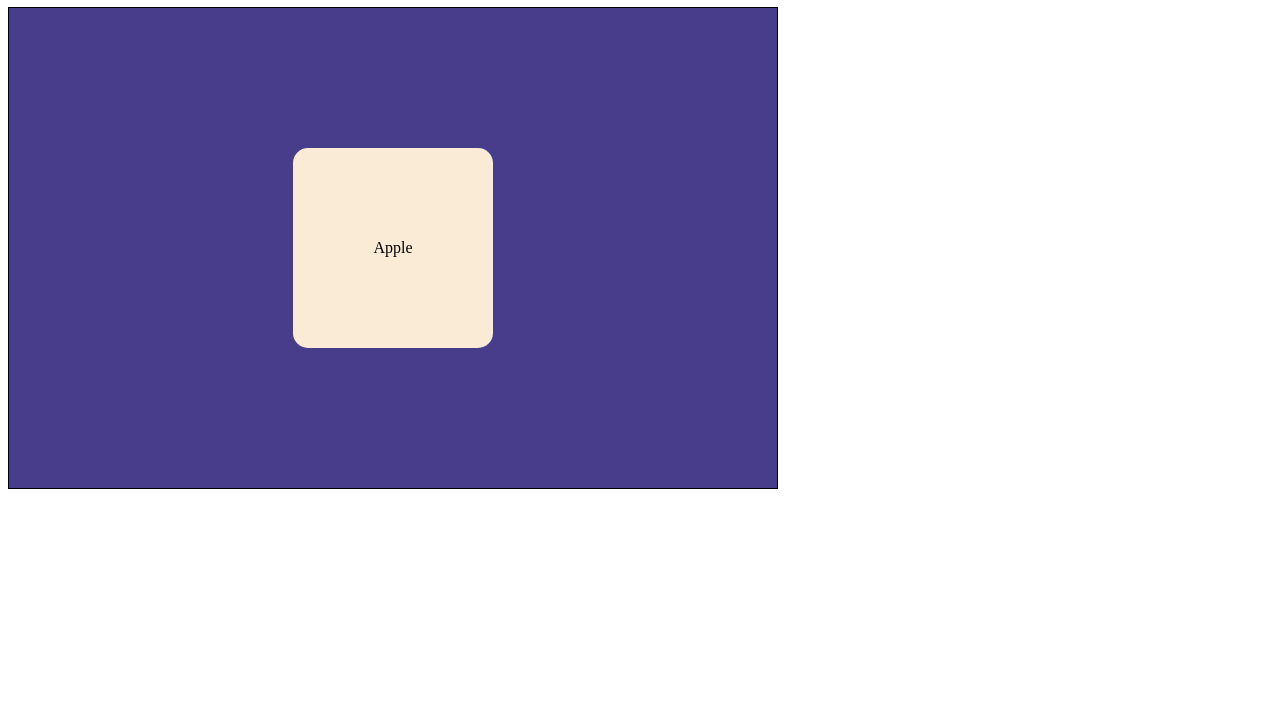
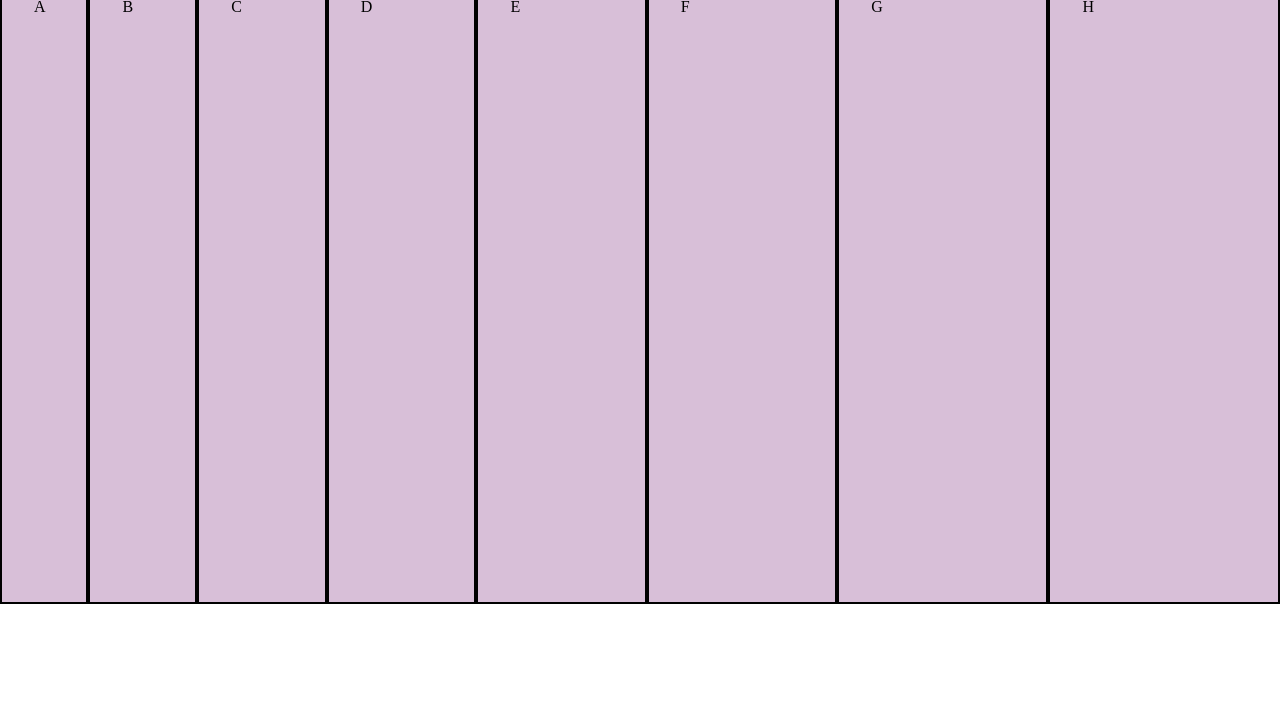
Before and after one commit to 1005hoon/interactive_web_development, a plain HTML site: page index.html in a window 1280 px wide. Shown: the part 73-800 px from the top of the page. Drawn offline with Linux system fonts and the light colour scheme.

Commit message:
basics of flexbox

```diff
--- a/index.html
+++ b/index.html
@@ -4,65 +4,62 @@
 		<meta charset="UTF-8" />
 		<meta http-equiv="X-UA-Compatible" content="IE=edge" />
 		<meta name="viewport" content="width=device-width, initial-scale=1.0" />
-		<title>Learn CSS Transform</title>
+		<title>Learn Flexbox</title>
 		<style>
+			* {
+				margin: 0;
+				padding: 0;
+				box-sizing: border-box;
+			}
 			.container {
-				width: 60vw;
-				height: 60vh;
-				border: 1px solid black;
-				background-color: darkslateblue;
+				height: 80vh;
+				background-color: thistle;
 				display: flex;
-				align-items: center;
-				justify-content: center;
-				gap: 40px;
-				perspective: 500px;
 			}
 
-			.card {
-				position: relative;
-				width: 200px;
-				height: 200px;
-				transform: rotateY(0deg);
-				transition: transform 1s;
-				transform-style: preserve-3d;
-				transform-origin: left;
+			.box {
+				padding: 2rem;
+				border: 2px solid black;
+				flex: 1;
 			}
 
-			.card-side {
-				display: flex;
-				justify-content: center;
-				align-items: center;
-				border-radius: 15px;
-				position: absolute;
-				left: 0;
-				top: 0;
-				width: 100%;
-				height: 100%;
-				backface-visibility: hidden;
+			.box:nth-child(1) {
+				flex-grow: 1;
 			}
-
-			.card-side__front {
-				z-index: 1;
-				background-color: antiquewhite;
+			.box:nth-child(2) {
+				flex-grow: 2;
 			}
-
-			.card-side__back {
-				background-color: cadetblue;
-				transform: rotateY(180deg);
+			.box:nth-child(3) {
+				flex-grow: 3;
 			}
-
-			.container:hover .card {
-				transform: rotateY(-120deg);
+			.box:nth-child(4) {
+				flex-grow: 4;
+			}
+			.box:nth-child(5) {
+				flex-grow: 5;
+			}
+			.box:nth-child(6) {
+				flex-grow: 6;
+			}
+			.box:nth-child(7) {
+				flex-grow: 7;
+			}
+			.box:nth-child(8) {
+				flex-grow: 8;
 			}
 		</style>
 	</head>
 	<body>
 		<h1>CSS 3D</h1>
 		<div class="container">
-			<div class="card">
-				<div class="card-side card-side__front">Apple</div>
-				<div class="card-side card-side__back">Banana</div>
-			</div>
+			<div class="box">A</div>
+			<div class="box">B</div>
+			<div class="box">C</div>
+			<div class="box">D</div>
+			<div class="box">E</div>
+			<div class="box">F</div>
+			<div class="box">G</div>
+			<div class="box">H</div>
 		</div>
 	</body>
 </html>
```
